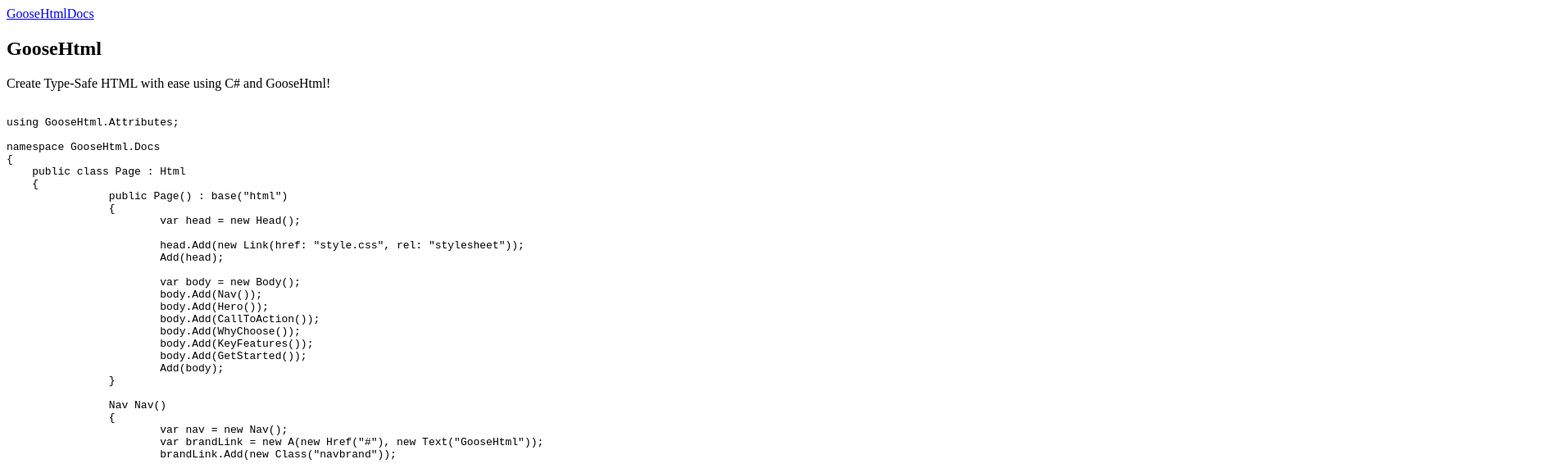
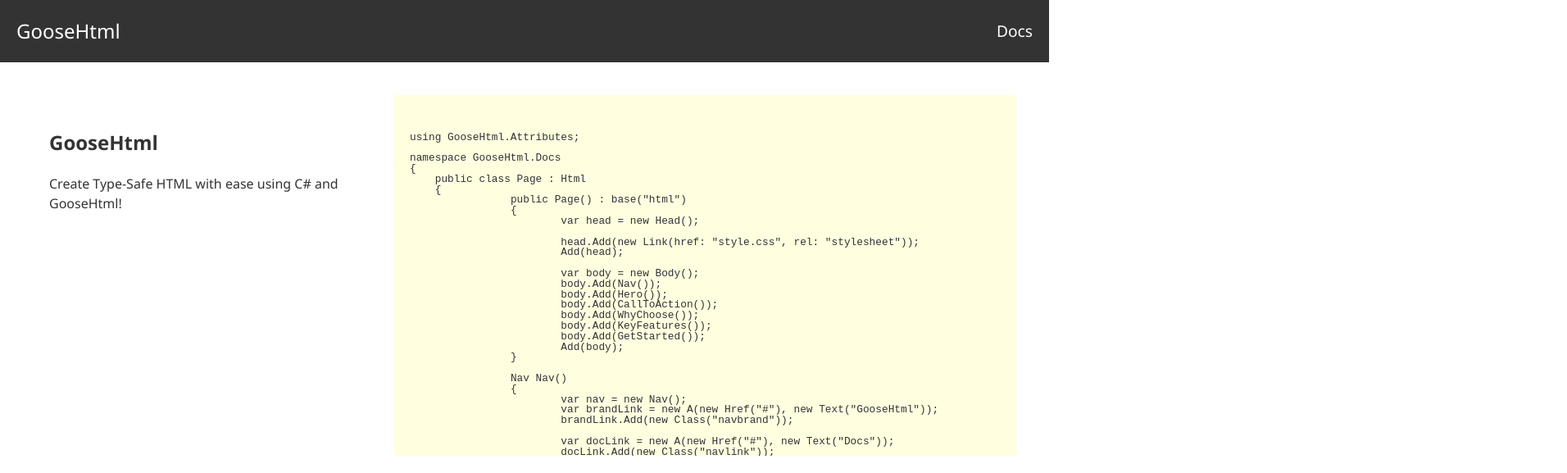
Before and after one commit to jmkelly/GooseHtml, a plain HTML site: page docs/index.html in a window 1280 px wide. Shown: the top 577 px of the page at 82% size, 1912 px wide, since content can reach past the window. Drawn offline with Linux system fonts and the light colour scheme.

```diff
--- a/docs/style.css
+++ b/docs/style.css
@@ -1 +1,64 @@
-style.css
+body {
+	margin: 0;
+	padding: 0;
+	font-family: "Segoe UI", Roboto, "Helvetica Neue", Arial, "Noto Sans", sans-serif;
+	font-size: 16px; /* Adjust the base font size as needed */
+	line-height: 1.5; /* Improve readability with a good line height */
+	color: #333; /* Set a default text color */
+}
+
+nav {
+	display: flex;
+	justify-content: space-between;
+	align-items: center;
+	background-color: #333;
+	padding: 20px 0px;
+}
+
+nav .navbrand {
+	text-decoration: none;
+	margin-left: 20px;
+	font-size: 1.5em;
+	color: #fff;
+}
+
+nav .navbrand:hover {
+	color: #ffffe0;
+}
+
+nav .navlink {
+	text-decoration: none;
+	margin-right: 20px;
+	font-size: 1.2em;
+	color: #fff;
+}
+
+nav .navlink:hover {
+	color: #ffffe0;
+}
+
+section  {
+	padding: 20px;
+}
+
+section.hero {
+	display: flex;
+}
+
+section div {
+	flex: 1;
+	padding: 20px;
+	margin: 20px;
+}
+
+section .codeSample {
+	flex: 2;
+	font-size: 0.8em;
+	line-height: 1.0;
+	padding: 20px;
+	margin: 20px;
+	height: 400px;
+	/* very faint yellow background */
+	background-color: #ffffe0;
+	overflow-y: scroll;
+}
```
